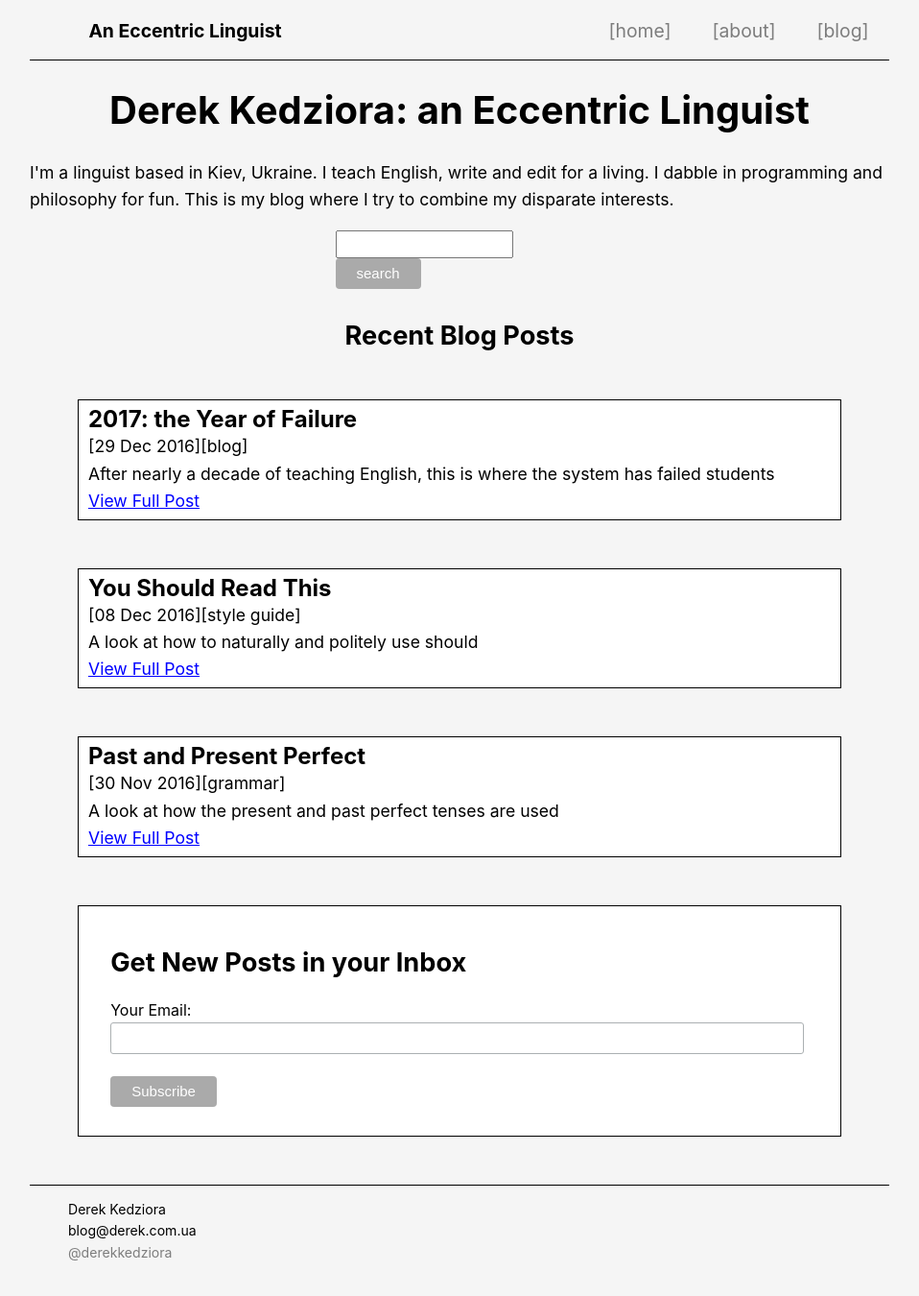
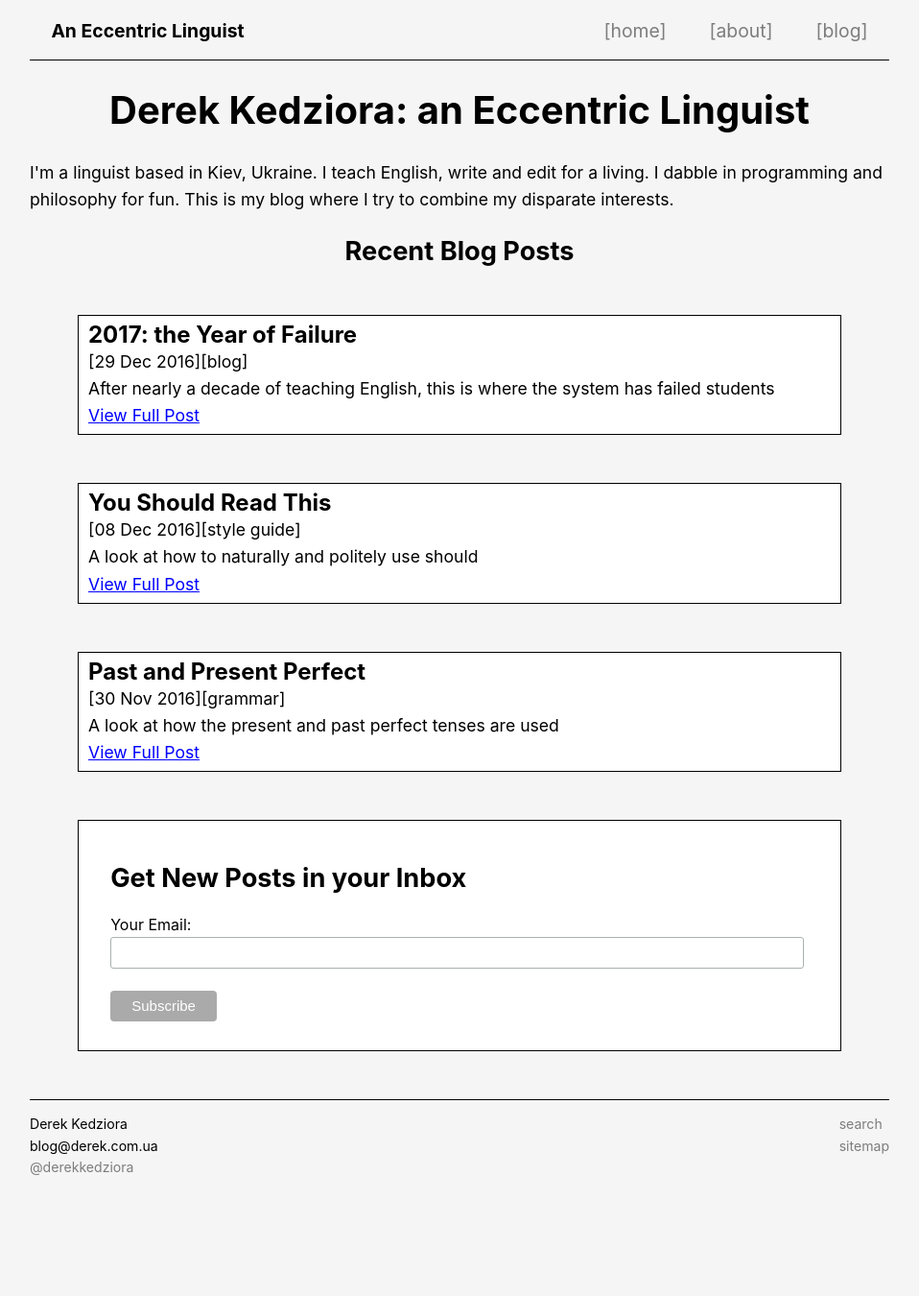
Before and after one commit to ZeroDeth/derekkedziora.github.io, a Jekyll site: the page built from index.html, in a window 1280 px wide. Shown: the whole page at 96% size, without its empty margins (161-1119 px from the left). Built offline with Jekyll 4.4.1, drawn with Linux system fonts in a browser that asks for light colours; comment, search, counter and statistics services are not loaded; after the commit the page ends 1242 px from its top, so only the background shows below that.

Commit message:
format fixes

```diff
--- a/_includes/footer.html
+++ b/_includes/footer.html
@@ -1,9 +1,13 @@
 {% include mailchimp-form.html %}
 
 <footer>
-    <ul>
+    <ul id='contact-info'>
      <li>Derek Kedziora</li>
      <li>blog@derek.com.ua</li>
      <li><a href="https://twitter.com/derekkedziora" target="_blank">@derekkedziora</a></li>
    </ul>
+
+   <ul id='directional-list'>
+     <li><a href="/search">search</a></li>
+     <li><a href="/sitemap">sitemap</a></li>
   </footer>
--- a/css/main.css
+++ b/css/main.css
@@ -44,6 +44,10 @@ nav {
   border-bottom-width: 1px;
 }
 
+nav ul {
+  padding-left: 0px;
+}
+
 nav ul li:first-child {
   float: left;
   font-size: 1.1em;
@@ -75,13 +79,9 @@ footer a {
     text-decoration: none;
 }
 
-footer ul li {
+footer ul {
   list-style-type: none;
-}
-
-table, th, td {
-    border: 1px solid black;
-    border-collapse: collapse;
+  padding-left: 0px;
 }
 
 blockquote {
@@ -148,8 +148,8 @@ blockquote {
 }
 
 .search-form {
-  width: 259px;
-  margin: 5px auto 5px auto;
+  width: 275px;
+  margin: 5% auto 5% auto;
 }
 
 #search-box {
@@ -180,6 +180,14 @@ blockquote {
 
 #nav-mobile {
   display: none;
+}
+
+#contact-info {
+  float: left;
+}
+
+#directional-list {
+  float: right;
 }
 
 @media screen and (max-width: 1023px) {
--- a/index.html
+++ b/index.html
@@ -6,8 +6,6 @@ og-type: website
 <h1>Derek Kedziora: an Eccentric Linguist</h1>
 <p id="index-tag-line">I'm a linguist based in Kiev, Ukraine. I teach English, write and edit for a living. I dabble in programming and philosophy for fun. This is my blog where I try to combine my disparate interests.</p>
 
-{% include search-form.html %}
-
 <h2 id="recent-blog-title">Recent Blog Posts</h2>
 {% for post in site.posts limit: 3 %}
   {% include blog-listing.html %}
```
Also changed, not shown: pages/search.html (renamed from search.html).
